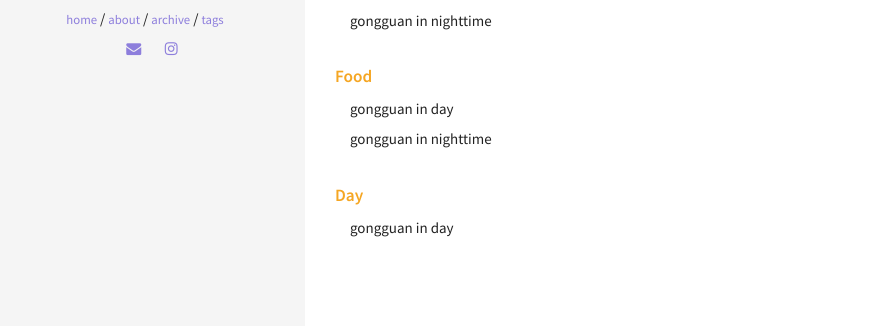
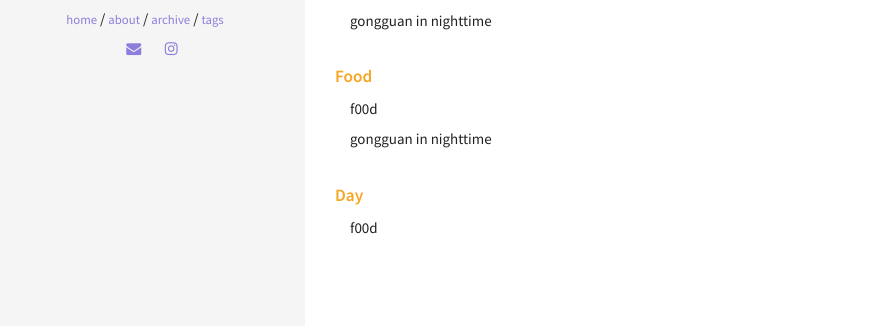
Before and after one commit to janicep/janicep.github.io, a Jekyll site: the page built from tags.html, in a window 1280 px wide. Shown: the part 470-796 px from the top of the page, without its empty margins (15-886 px from the left). Built offline with Jekyll 4.4.1, drawn with Linux system fonts in a browser that asks for light colours.

Commit message:
updated post

```diff
--- a/_posts/2017-09-12-gongguan-day.md
+++ b/_posts/2017-09-12-gongguan-day.md
@@ -1,8 +1,8 @@
 ---
 layout: post
-title: "gongguan in day"
+title: "f00d"
 excerpt: ""
-date:  2017-09-11 23:04:00
+date:  2017-09-12 23:04:00
 tags: [day, food]
 categories: [photos]
 comments: true
```
Also changed, not shown: 5 other files.
